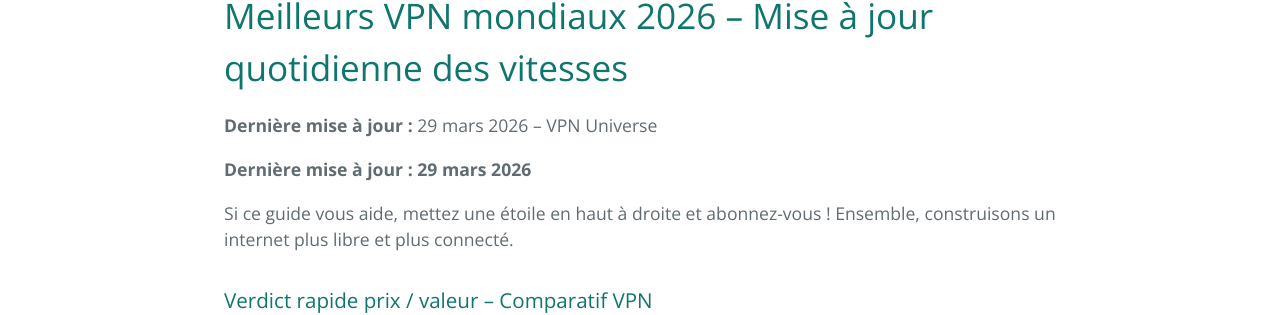
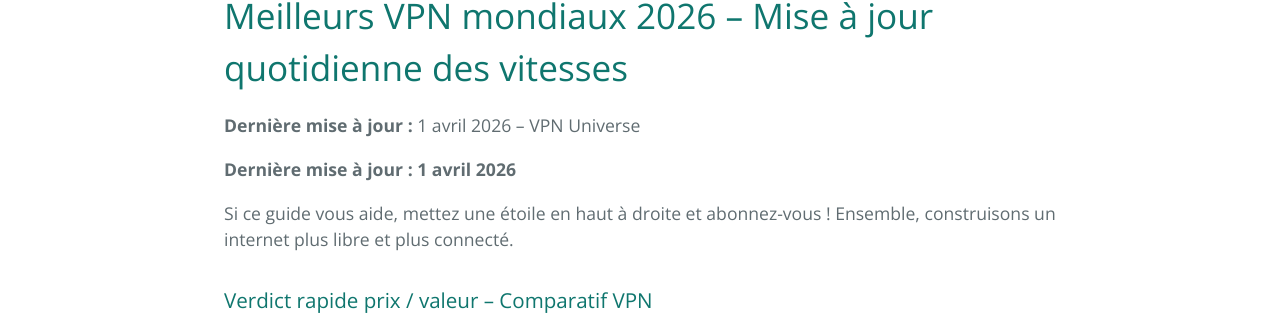
Before and after one commit to vpnclair-fr/vpnclair-fr.github.io, a Jekyll site: the page built from index.md, in a window 1280 px wide and 900 px high, scrolled down 387 px. Shown: the part 147-462 px from the top of the window. Built offline with Jekyll 4.4.1, drawn with Linux system fonts in a browser that asks for light colours; a style sheet for code colours, icons or effects is not loaded.

Commit message:
Fr auto update (2026-04-01)

```diff
--- a/index.md
+++ b/index.md
@@ -2,15 +2,15 @@
 layout: default
 title: "Meilleurs VPN 2026 – Mise à jour quotidienne & tests réels"
 description: "Mis à jour tous les jours — comparatif 2026 des meilleurs VPN. Débloquez Netflix complet (US, France, Japon…), jouez à EA FC / FIFA sans lag, protégez-vous sur Wi-Fi public (cafés, gares, hôtels). Tests vitesse, fiabilité & streaming."
-last_updated: "29 mars 2026"
+last_updated: "1 avril 2026"
 ---
 
 
 # Meilleurs VPN mondiaux 2026 – Mise à jour quotidienne des vitesses
-**Dernière mise à jour :** 29 mars 2026 – VPN Universe
-
-
-**Dernière mise à jour : 29 mars 2026**
+**Dernière mise à jour :** 1 avril 2026 – VPN Universe
+
+
+**Dernière mise à jour : 1 avril 2026**
 <!-- <img src="./image/vpn_intro_pic.jpg" alt="Résultats tests de vitesse VPN" width="700"/> -->
 
 Si ce guide vous aide, mettez une étoile en haut à droite et abonnez-vous ! Ensemble, construisons un internet plus libre et plus connecté.
```
Also changed, not shown: Readme.md, image/speed_test/vpn_connection_disney.png, image/speed_test/vpn_connection_netflix.png, image/speed_test/vpn_connection_ratio.png, image/speed_test/vpn_speed_test_combined.png.
